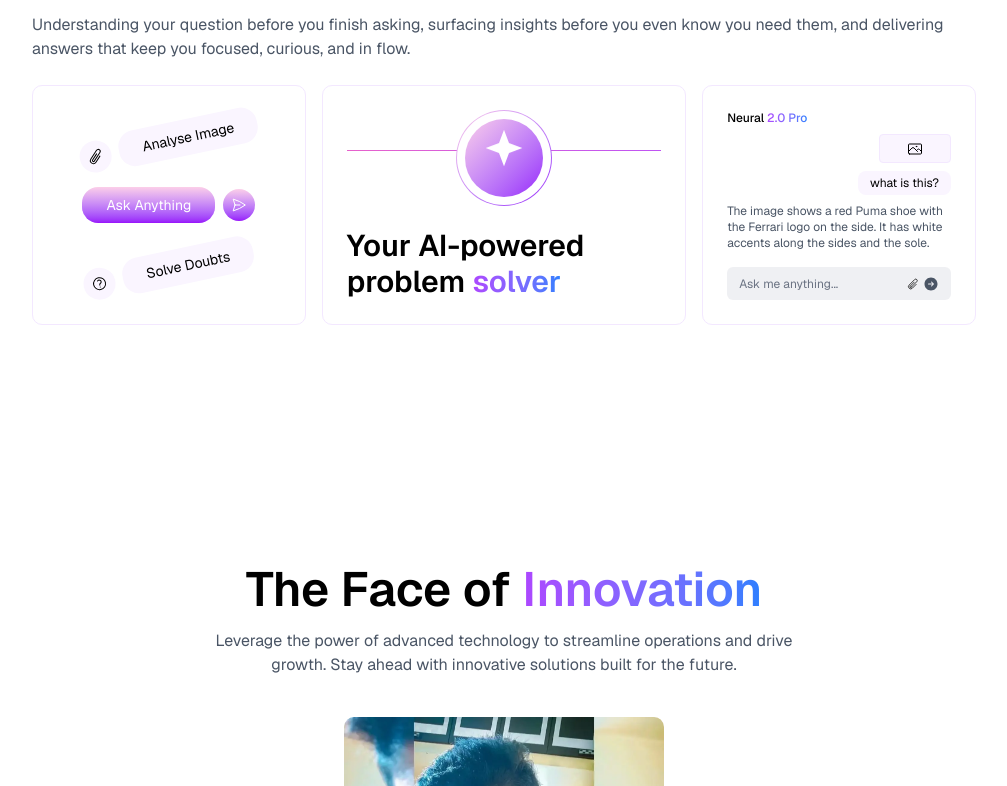
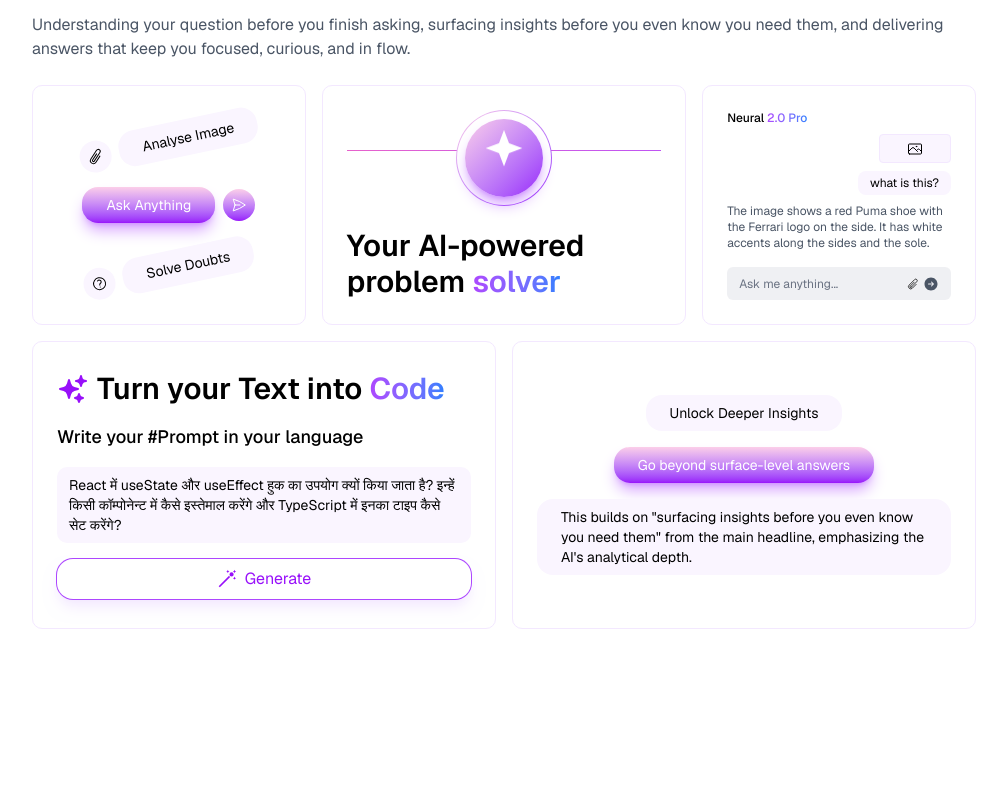
Before and after one commit to AdityaNaida/neuralai_frontend, a React (Vite) app: page / in a window 1280 px wide. Shown: the part 1314-2100 px from the top of the page, without its empty margins (136-1143 px from the left). Built offline with nearby package versions, Linux system fonts and the light colour scheme; no server answers.

Commit message:
[MODIFY] Homepage UI

```diff
--- a/src/components/common/Navbar.tsx
+++ b/src/components/common/Navbar.tsx
@@ -127,7 +127,6 @@ export default function Navbar() {
                     My Account
                   </DropdownMenuLabel>
                   <DropdownMenuSeparator />
-                  {/* <DropdownMenuItem>Profile</DropdownMenuItem> */}
                   <DropdownMenuItem>
                     <NavLink to={"/app"}>New Chat</NavLink>
                   </DropdownMenuItem>
@@ -162,7 +161,7 @@ export default function Navbar() {
             <NavLink
               to={"/login"}
               style={{ borderRadius: "10px" }}
-              className={`border border-gray-300 text-gray-600 px-3 py-1 text-sm md:text-base`}
+              className={`border border-purple-400 px-3 py-1 text-sm md:text-base text-transparent bg-clip-text bg-gradient-to-r from-purple-500 to-blue-500 `}
             >
               Login
             </NavLink>
--- a/src/components/home/Hero.tsx
+++ b/src/components/home/Hero.tsx
@@ -58,8 +58,8 @@ export default function Hero({ viewAboutFnc }: Props) {
       </div>
 
       <div className="relative w-full mt-4 px-3">
-        <div className="h-4/5 w-1/2 bottom-10 left-0 bg-linear-to-r/increasing from-blue-200 to-purple-600 blur-2xl absolute"></div>
-        <div className="h-4/5 w-1/2 bottom-10 right-0 bg-linear-to-r/increasing  from-yellow-500 to-pink-400 blur-2xl absolute"></div>
+        <div className="h-4/5 w-1/2 bottom-10 left-0 bg-linear-to-r/increasing from-blue-200 to-green-400 blur-2xl absolute"></div>
+        <div className="h-4/5 w-1/2 bottom-10 right-0 bg-linear-to-r/increasing  from-purple-200 to-purple-400 blur-2xl absolute"></div>
         <div
           className="my-10 p-1 bg-white  border border-purple-100 relative mx-auto max-w-96 md:max-w-4xl"
           style={{ borderRadius: `10px` }}
--- a/src/components/home/WhatDo.tsx
+++ b/src/components/home/WhatDo.tsx
@@ -1,10 +1,7 @@
 export default function WhatDo() {
   return (
-    <div className="py-20">
-      <div
-        className=" p-3 md:p-10 max-w-5xl gap-10  mx-auto  "
-        // style={{ borderRadius: `14px` }}
-      >
+    <div className="py-10 md:py-20">
+      <div className=" p-3 md:p-10 max-w-5xl gap-10  mx-auto  ">
         <div className="space-y-4">
           <p className="font-semibold text-3xl md:text-5xl text-left">
             Your go-to tool for solving complex problem{" "}
@@ -21,7 +18,7 @@ export default function WhatDo() {
 
         <div className="flex items-center flex-wrap md:flex-nowrap mt-6 gap-4">
           <div
-            className="w-full md:w-[30%] h-64 md:h-60 py-14 md:py-10 p-6 space-y-8 flex justify-center flex-col items-center md:space-y-7 border border-purple-100 "
+            className="w-full md:w-[30%] h-auto md:h-60 py-14 md:py-10 p-6 space-y-8 flex justify-center flex-col items-center md:space-y-7 border border-purple-100 "
             style={{ borderRadius: `10px` }}
           >
             <div className="flex items-center gap-2 -rotate-12">
@@ -46,7 +43,7 @@ export default function WhatDo() {
               </p>
             </div>
             <div className="flex items-center gap-2">
-              <p className="text-sm px-12 md:px-6 py-2 bg-gradient-to-b from-pink-200 text-white to-purple-600 w-fit rounded-2xl">
+              <p className="text-sm px-12 md:px-6 py-2 shadow-lg shadow-purple-500/50 bg-gradient-to-b from-pink-200 text-white to-purple-600 w-fit rounded-2xl">
                 Ask Anything
               </p>
               <div className="bg-gradient-to-b from-pink-200 text-white to-purple-600 w-fit p-2 rounded-full">
@@ -98,7 +95,7 @@ export default function WhatDo() {
               style={{ padding: `1px` }}
             >
               <div className="h-full w-full bg-white rounded-full p-2">
-                <div className="bg-gradient-to-br from-pink-200 to-purple-600 h-full w-full rounded-full flex items-center justify-center">
+                <div className="bg-gradient-to-br shadow-lg shadow-purple-500/50 from-pink-200 to-purple-600 h-full w-full rounded-full flex items-center justify-center">
                   <svg
                     xmlns="http://www.w3.org/2000/svg"
                     width={24}
@@ -123,7 +120,7 @@ export default function WhatDo() {
             </p>
           </div>
           <div
-            className="w-full md:w-[30%] p-6 h-64 flex flex-col gap-2 md:h-60 border border-purple-100"
+            className="w-full md:w-[30%] p-6 h-auto flex flex-col gap-2 md:h-60 border border-purple-100"
             style={{ borderRadius: `10px` }}
           >
             <p className="text-xs font-medium">
@@ -200,7 +197,76 @@ export default function WhatDo() {
             </div>
           </div>
         </div>
-        <div className="grid grid-cols-2 "></div>
+        <div className="grid md:grid-cols-2 gap-4 mt-4">
+          <div
+            className="h-auto md:h-72 py-14 md:py-10 p-6 space-y-4 flex justify-center flex-col border border-purple-100 "
+            style={{ borderRadius: `10px` }}
+          >
+            <div className="flex items-center gap-2">
+              <svg
+                xmlns="http://www.w3.org/2000/svg"
+                viewBox="0 0 24 24"
+                fill="currentColor"
+                className="size-14 md:size-8 text-purple-600 "
+              >
+                <path
+                  fillRule="evenodd"
+                  d="M9 4.5a.75.75 0 0 1 .721.544l.813 2.846a3.75 3.75 0 0 0 2.576 2.576l2.846.813a.75.75 0 0 1 0 1.442l-2.846.813a3.75 3.75 0 0 0-2.576 2.576l-.813 2.846a.75.75 0 0 1-1.442 0l-.813-2.846a3.75 3.75 0 0 0-2.576-2.576l-2.846-.813a.75.75 0 0 1 0-1.442l2.846-.813A3.75 3.75 0 0 0 7.466 7.89l.813-2.846A.75.75 0 0 1 9 4.5ZM18 1.5a.75.75 0 0 1 .728.568l.258 1.036c.236.94.97 1.674 1.91 1.91l1.036.258a.75.75 0 0 1 0 1.456l-1.036.258c-.94.236-1.674.97-1.91 1.91l-.258 1.036a.75.75 0 0 1-1.456 0l-.258-1.036a2.625 2.625 0 0 0-1.91-1.91l-1.036-.258a.75.75 0 0 1 0-1.456l1.036-.258a2.625 2.625 0 0 0 1.91-1.91l.258-1.036A.75.75 0 0 1 18 1.5ZM16.5 15a.75.75 0 0 1 .712.513l.394 1.183c.15.447.5.799.948.948l1.183.395a.75.75 0 0 1 0 1.422l-1.183.395c-.447.15-.799.5-.948.948l-.395 1.183a.75.75 0 0 1-1.422 0l-.395-1.183a1.5 1.5 0 0 0-.948-.948l-1.183-.395a.75.75 0 0 1 0-1.422l1.183-.395c.447-.15.799-.5.948-.948l.395-1.183A.75.75 0 0 1 16.5 15Z"
+                  clipRule="evenodd"
+                />
+              </svg>
+              <p className="text-3xl font-semibold">
+                Turn your Text into{" "}
+                <span className="text-transparent bg-clip-text bg-gradient-to-r from-purple-500 to-blue-500">
+                  Code
+                </span>
+              </p>
+            </div>
+
+            <p className="text-left text-lg font-medium">
+              Write your #Prompt in your language
+            </p>
+            <div
+              className="px-3 py-2 bg-purple-50 text-sm"
+              style={{ borderRadius: `10px` }}
+            >
+              React में useState और useEffect हुक का उपयोग क्यों किया जाता है?
+              इन्हें किसी कॉम्पोनेन्ट में कैसे इस्तेमाल करेंगे और TypeScript में
+              इनका टाइप कैसे सेट करेंगे?
+            </div>
+            <button className="ring-1 py-2 ring-purple-500 flex items-center justify-center gap-2 shadow-lg shadow-purple-100 rounded-2xl text-purple-600">
+              <svg
+                xmlns="http://www.w3.org/2000/svg"
+                width={24}
+                height={24}
+                viewBox="0 0 24 24"
+                className="size-5"
+              >
+                <path
+                  fill="currentColor"
+                  d="M17.5 9a2.5 2.5 0 0 1 0-5a2.5 2.5 0 0 1 0 5m-3.07-.85L2 20.59L3.41 22L15.85 9.57c-.6-.33-1.09-.82-1.42-1.42M13 5l.63-1.37L15 3l-1.37-.63L13 1l-.62 1.37L11 3l1.38.63zm8 0l.63-1.37L23 3l-1.37-.63L21 1l-.62 1.37L19 3l1.38.63zm0 4l-.62 1.37L19 11l1.38.63L21 13l.63-1.37L23 11l-1.37-.63z"
+                ></path>
+              </svg>{" "}
+              Generate
+            </button>
+          </div>
+          <div
+            className=" h-auto md:h-72 py-14 md:py-10 p-6 flex justify-center flex-col items-center  space-y-4 border border-purple-100 "
+            style={{ borderRadius: `10px` }}
+          >
+            <p className="text-sm px-12 md:px-6 py-2 bg-purple-50 w-fit rounded-2xl">
+              Unlock Deeper Insights
+            </p>
+            <p className="text-sm px-12 md:px-6 py-2 bg-gradient-to-b shadow-lg shadow-purple-500/50 from-pink-200 text-white to-purple-600  w-fit rounded-2xl">
+              Go beyond surface-level answers
+            </p>
+            <p className="text-sm px-12 md:px-6 py-2 bg-purple-50 w-fit rounded-2xl">
+              This builds on "surfacing insights before you even know you need
+              them" from the main headline, emphasizing the AI's analytical
+              depth.
+            </p>
+          </div>
+        </div>
       </div>
     </div>
   );
```
